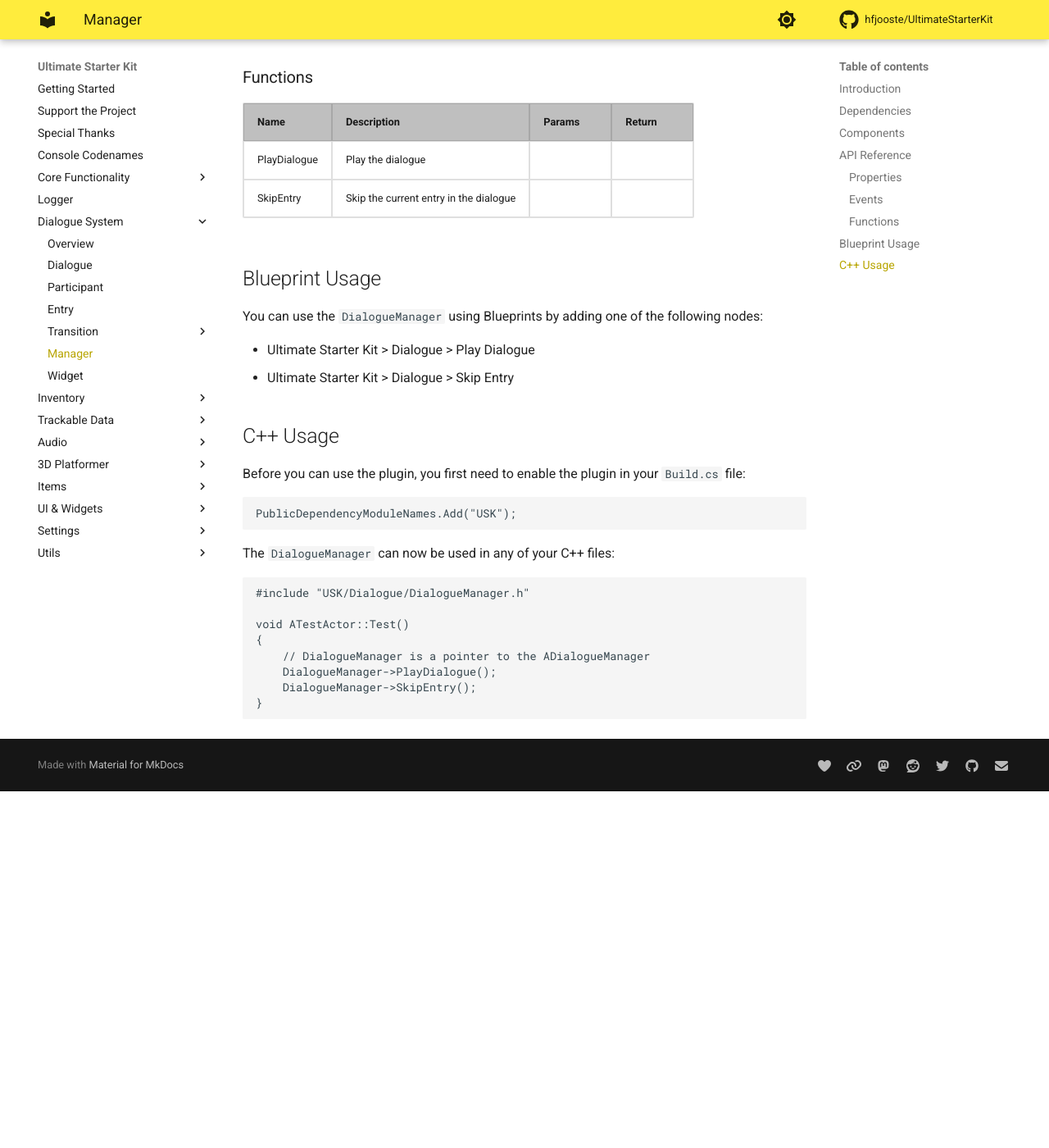
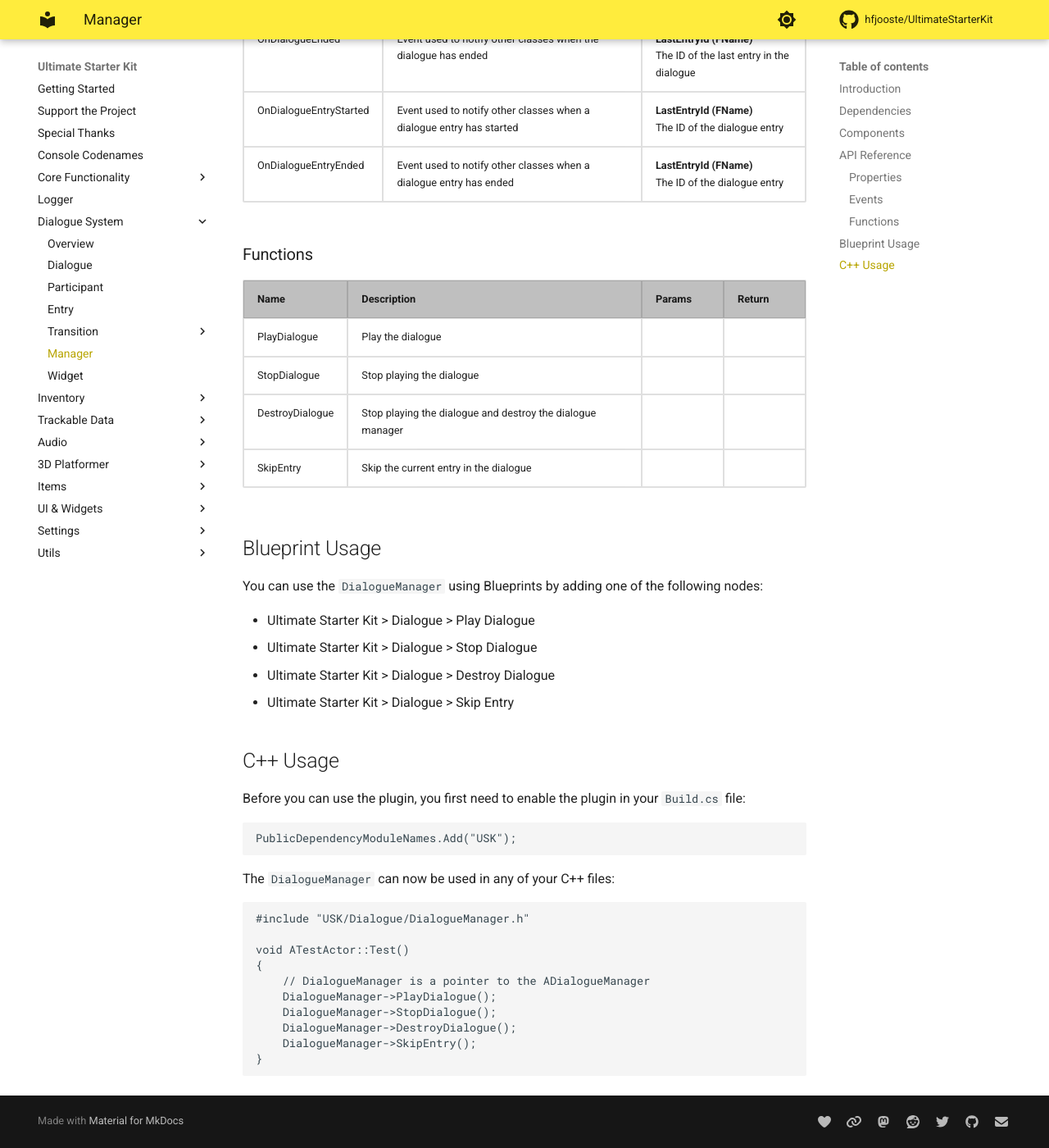
Before and after one commit to hfjooste/UltimateStarterKit, an MkDocs documentation site: the page built from docs/dialoguemanager.md, in a window 1280 px wide and 1400 px high, scrolled down 1800 px. Shown: the whole window at 82% size. Built offline with MkDocs 1.6.1 and Material for MkDocs 9.7.7, drawn with Linux system fonts in a browser that asks for light colours; comment, search, counter and statistics services are not loaded; before the commit the page ends 2765 px from its top, so only the background shows below that; some of the changed text lies outside the part shown.

Commit message:
Updated documentation

````diff
--- a/docs/dialoguemanager.md
+++ b/docs/dialoguemanager.md
@@ -47,6 +47,18 @@
 	<tr>
 		<td>PlayOnStart</td>
 		<td>A boolean value indicating if the dialogue should automatically play when the level is started</td>
+		<td>bool</td>
+		<td>true</td>
+	</tr>
+	<tr>
+		<td>DestroyOnComplete</td>
+		<td>A boolean value indicating if the dialogue should automatically be destroyed when completed</td>
+		<td>bool</td>
+		<td>true</td>
+	</tr>
+	<tr>
+		<td>StopOnComplete</td>
+		<td>A boolean value indicating if the dialogue should automatically be stopped when completed</td>
 		<td>bool</td>
 		<td>true</td>
 	</tr>
@@ -115,6 +127,18 @@
 		<td></td>
 	</tr>
 	<tr>
+		<td>StopDialogue</td>
+		<td>Stop playing the dialogue</td>
+		<td></td>
+		<td></td>
+	</tr>
+	<tr>
+		<td>DestroyDialogue</td>
+		<td>Stop playing the dialogue and destroy the dialogue manager</td>
+		<td></td>
+		<td></td>
+	</tr>
+	<tr>
 		<td>SkipEntry</td>
 		<td>Skip the current entry in the dialogue</td>
 		<td></td>
@@ -126,6 +150,8 @@
 You can use the <code>DialogueManager</code> using Blueprints by adding one of the following nodes:
 <ul>
 	<li>Ultimate Starter Kit > Dialogue > Play Dialogue</li>
+	<li>Ultimate Starter Kit > Dialogue > Stop Dialogue</li>
+	<li>Ultimate Starter Kit > Dialogue > Destroy Dialogue</li>
 	<li>Ultimate Starter Kit > Dialogue > Skip Entry</li>
 </ul>
 
@@ -143,6 +169,8 @@
 {
 	// DialogueManager is a pointer to the ADialogueManager
 	DialogueManager->PlayDialogue();
+	DialogueManager->StopDialogue();
+	DialogueManager->DestroyDialogue();
 	DialogueManager->SkipEntry();
 }
 ```
````
